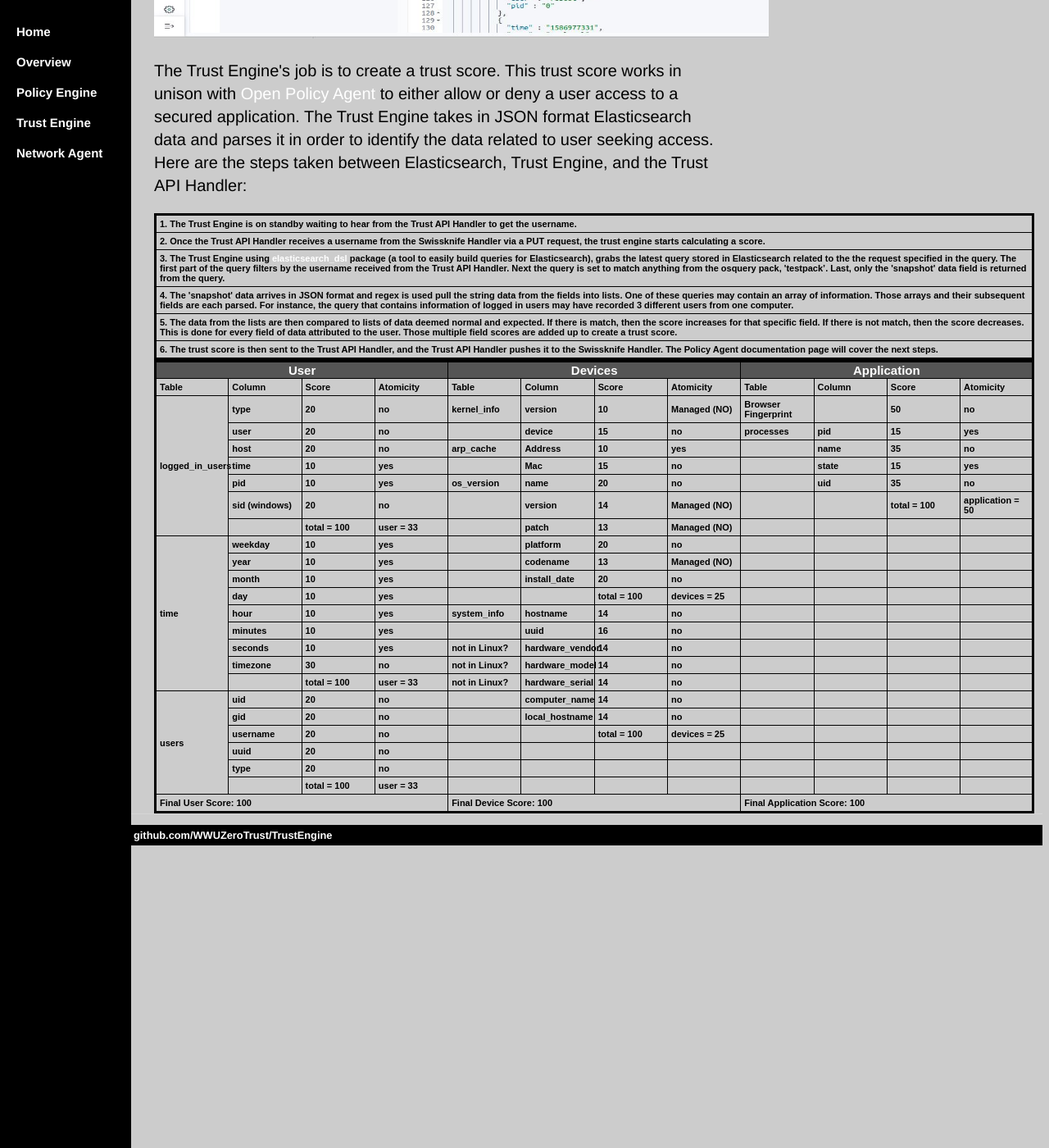
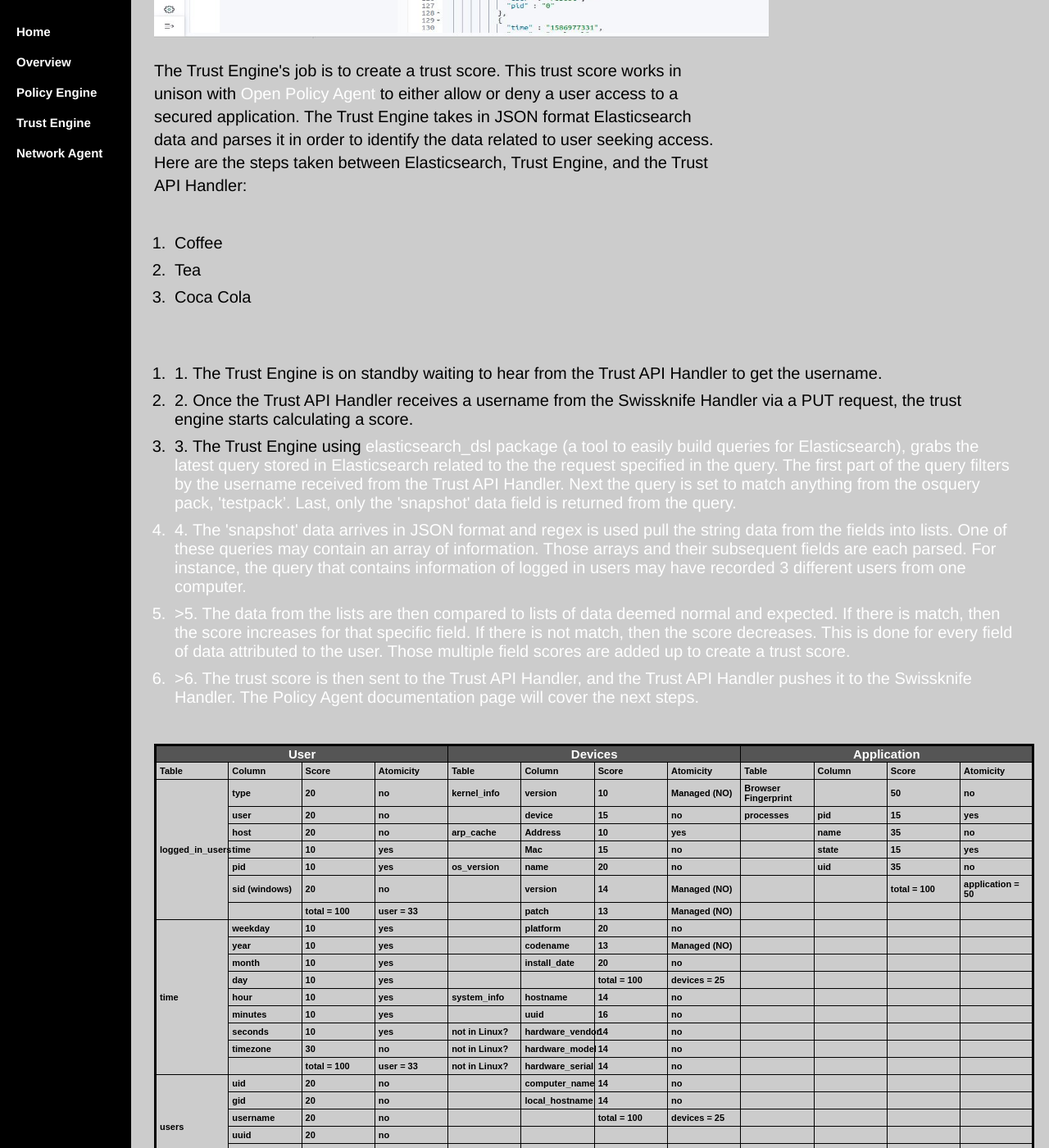
Before and after one commit to WWUZeroTrust/WWUZeroTrust.github.io, a Jekyll site: the page TrustEngine/index.html, which Jekyll copies as it is, in a window 1280 px wide and 1400 px high, scrolled down 3729 px. Shown: the whole window at 82% size. Built offline with Jekyll 4.4.1, drawn with Linux system fonts in a browser that asks for light colours.

Commit message:
Update index.html

```diff
--- a/TrustEngine/index.html
+++ b/TrustEngine/index.html
@@ -91,6 +91,13 @@
     color: black;
     width: 65%;
 }
+ol {
+  padding: 20px;
+}
+
+ol li {
+  padding: 5px;
+}
 </style>
 </head>
 <body>
@@ -161,23 +168,27 @@
 
 <table class="tableizer-table">
 
-<thead><tr class="tableizer-firstrow"><td>1. The Trust Engine is on standby waiting to hear from the Trust API Handler to get the username.</td></tr></thead><tbody>
-
-<tr><td>2. Once the Trust API Handler receives a username from the Swissknife Handler via a PUT request, the trust engine starts calculating a score.</td></tr>
- <tr><td>3. The Trust Engine using <a href="https://github.com/elastic/elasticsearch-dsl-py/blob/master/docs/index.rst">elasticsearch_dsl</a>
+	<ol>
+  <li>Coffee</li>
+  <li>Tea</li>
+  <li>Coca Cola</li>
+</ol>
+<ol>
+<li>1. The Trust Engine is on standby waiting to hear from the Trust API Handler to get the username.</li>
+<li>2. Once the Trust API Handler receives a username from the Swissknife Handler via a PUT request, the trust engine starts calculating a score.</li>
+<li>3. The Trust Engine using <a href="https://github.com/elastic/elasticsearch-dsl-py/blob/master/docs/index.rst">elasticsearch_dsl
 		package (a tool to easily build queries for Elasticsearch), grabs the latest query stored in Elasticsearch related to the
 		the request specified in the query. The first part of the query filters by the username received from the Trust API Handler.
 		 Next the query is set to match anything from the osquery pack, 'testpack’. Last, only the 'snapshot' data field is returned
-		from the query.</td></tr>
- <tr><td>4. The 'snapshot' data arrives in JSON format and regex is used pull the string data from the fields into lists. One of these queries
+	from the query.</li>
+ <li>4. The 'snapshot' data arrives in JSON format and regex is used pull the string data from the fields into lists. One of these queries
 		may contain an array of information. Those arrays and their subsequent fields are each parsed. For instance, the query that
-		contains information of logged in users may have recorded 3 different users from one computer. </td></tr>
- <tr><td>5. The data from the lists are then compared to lists of data deemed normal and expected. If there is match, then
+		contains information of logged in users may have recorded 3 different users from one computer. </li>
+ <li>>5. The data from the lists are then compared to lists of data deemed normal and expected. If there is match, then
 		the score increases for that specific field. If there is not match, then the score decreases. This is done for every field
-		of data attributed to the user. Those multiple field scores are added up to create a trust score.</td></tr>
- <tr><td>6. The trust score is then sent to the Trust API Handler, and the Trust API Handler pushes it to the Swissknife Handler. The Policy Agent documentation page will cover the next steps.</td></tr>
-</tbody></table>
-
+		of data attributed to the user. Those multiple field scores are added up to create a trust score.</li>
+ <li>>6. The trust score is then sent to the Trust API Handler, and the Trust API Handler pushes it to the Swissknife Handler. The Policy Agent documentation page will cover the next steps.</li>
+	</ol>
 	<style type="text/css">
 	table.tableizer-table {
 		font-size: 11px;
```
